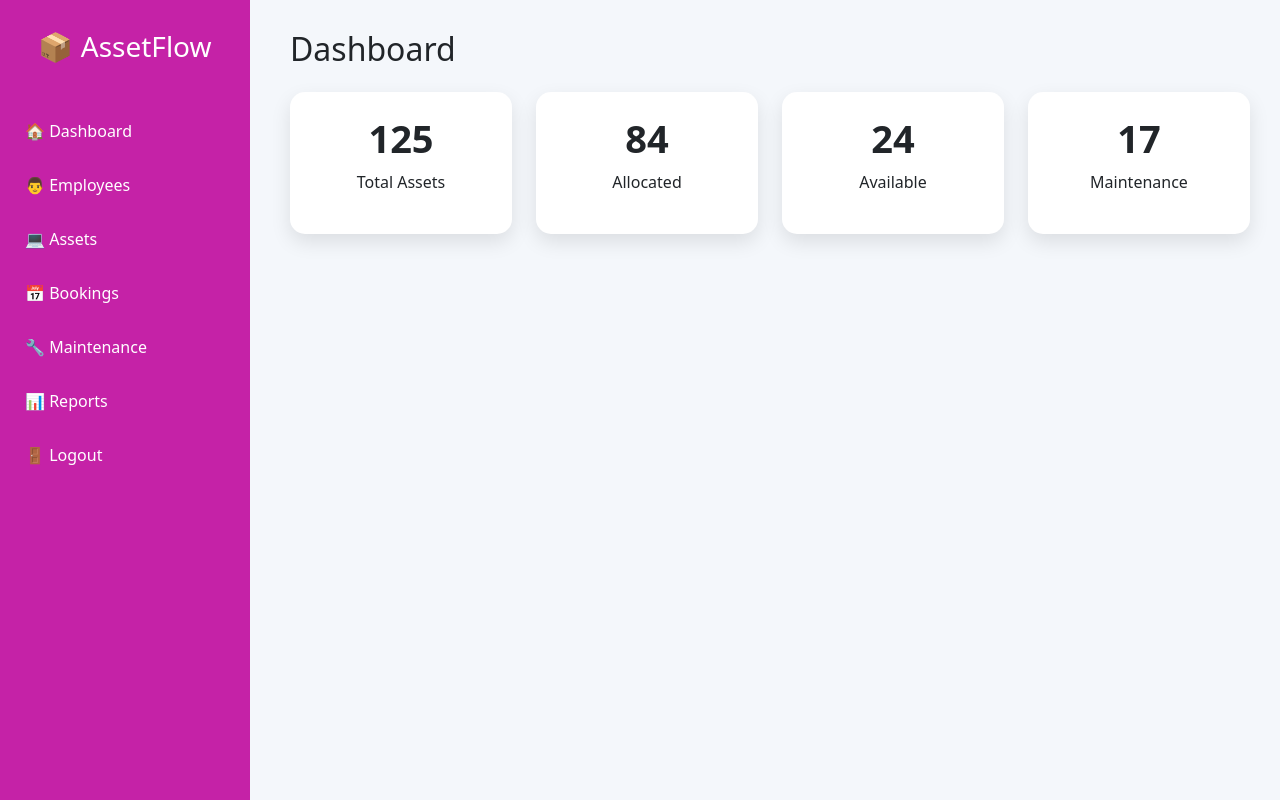
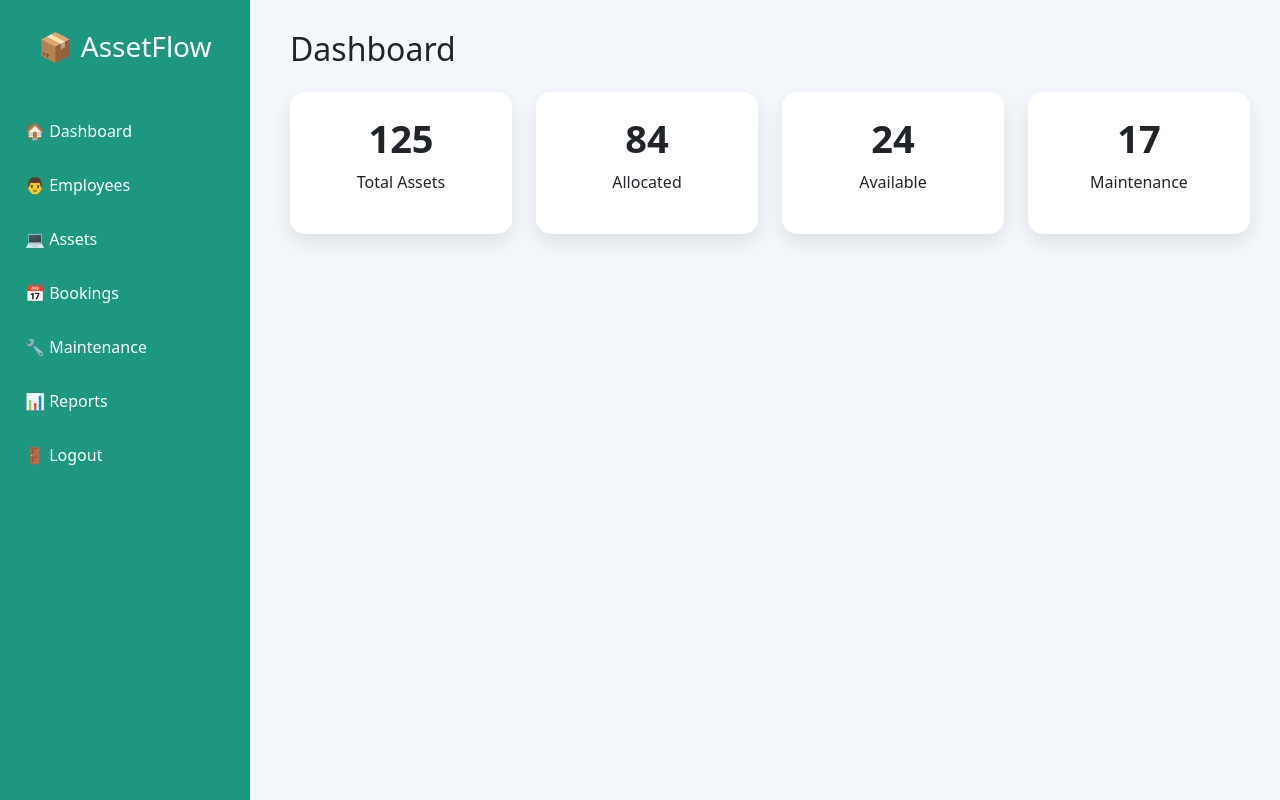
Before and after one commit to thommandrugurusaijyotheeswar/AssetFlow-Odoo-Hackathon-2026, a Flask app: page /dashboard in a window 1280 px wide. Run offline with Flask 3, Linux system fonts and the light colour scheme.

```diff
--- a/templates/dashboard.html
+++ b/templates/dashboard.html
@@ -15,7 +15,7 @@
         .sidebar{
             width:250px;
             height:100vh;
-            background:#c522a7;
+            background:#1e9781;
             color:white;
             position:fixed;
             padding-top:30px;
```
